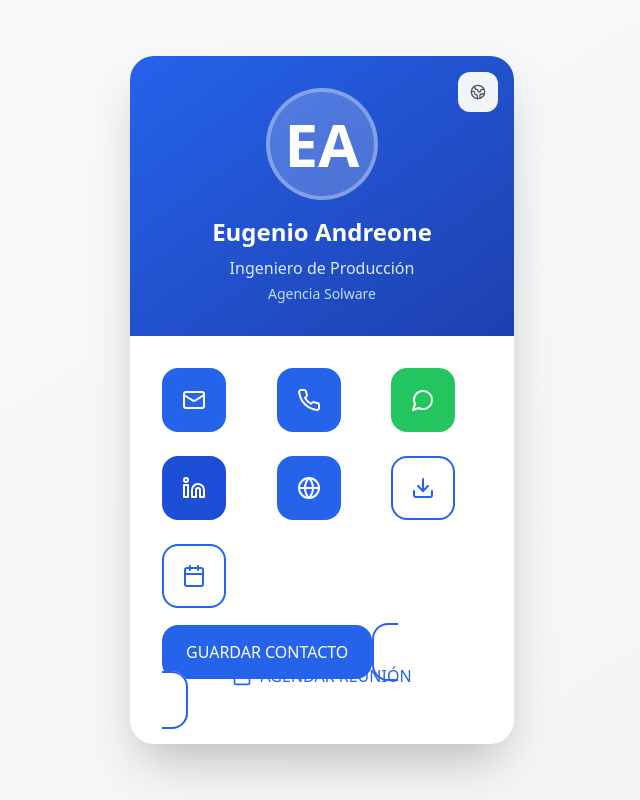
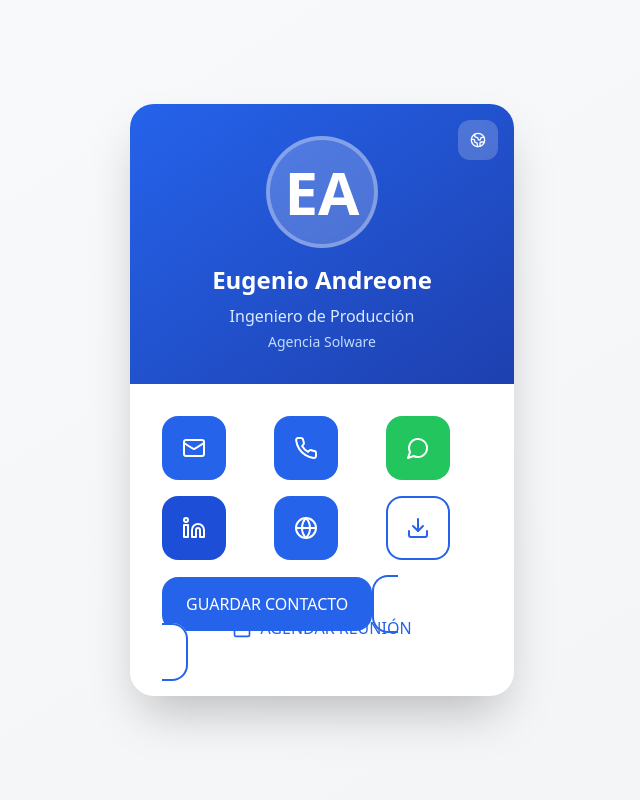
Before and after one commit to Solware-Agency/ID_card_eu, a React (Vite) app: page /id/eugenio-andreone in a window 1280 px wide. Shown: the whole page, without its empty margins (318-958 px from the left). Built offline with nearby package versions, Linux system fonts and the light colour scheme.

Commit message:
Add action buttons below icon grid

```diff
--- a/src/components/ContactCard.tsx
+++ b/src/components/ContactCard.tsx
@@ -60,7 +60,7 @@ const ContactCard: React.FC = () => {
       secondary: "bg-white border-2 border-blue-600 text-blue-600 hover:bg-blue-50",
       success: "bg-green-500 hover:bg-green-600 text-white",
       social: "bg-blue-700 hover:bg-blue-800 text-white",
-      language: "bg-gray-100 hover:bg-gray-200 text-gray-600 border-0 !w-10 !h-10 !rounded-xl"
+      language: "bg-white bg-opacity-20 backdrop-blur-sm text-white hover:bg-opacity-30 border-0 !w-10 !h-10 !rounded-xl"
     };
 
     const combinedClasses = `${baseClasses} ${variantClasses[variant]} ${className}`;
@@ -128,6 +128,53 @@ const ContactCard: React.FC = () => {
     );
   };
 
+  // Filter available contact options
+  const contactOptions = [
+    {
+      icon: <Mail size={24} />,
+      href: `mailto:${employee.email}`,
+      action: 'click_email',
+      variant: 'primary' as const
+    },
+    {
+      icon: <Phone size={24} />,
+      href: `tel:${formatPhoneForCall(employee.phone)}`,
+      action: 'click_call',
+      variant: 'primary' as const
+    },
+    {
+      icon: <MessageCircle size={24} />,
+      href: `https://wa.me/${employee.whatsapp}`,
+      target: '_blank',
+      rel: 'noopener noreferrer',
+      action: 'click_whatsapp',
+      variant: 'success' as const
+    },
+    ...(employee.linkedin ? [{
+      icon: <Linkedin size={24} />,
+      href: `https://linkedin.com/in/${employee.linkedin}`,
+      target: '_blank',
+      rel: 'noopener noreferrer',
+      action: 'click_social',
+      variant: 'social' as const
+    }] : []),
+    ...(employee.website ? [{
+      icon: <Globe size={24} />,
+      href: `https://${employee.website}`,
+      target: '_blank',
+      rel: 'noopener noreferrer',
+      action: 'click_social',
+      variant: 'primary' as const
+    }] : []),
+    {
+      icon: <Download size={24} />,
+      href: `/vcf/${employee.slug}.vcf`,
+      download: true,
+      action: 'click_save_contact',
+      variant: 'secondary' as const
+    }
+  ];
+
   return (
     <div className="min-h-screen bg-gradient-to-br from-gray-50 to-gray-100 flex items-center justify-center p-4">
       <div className="max-w-sm w-full">
@@ -163,79 +210,22 @@ const ContactCard: React.FC = () => {
             </p>
           </div>
 
-          {/* Contact actions */}
+          {/* Contact section */}
           <div className="p-8">
-            <div className="grid grid-cols-3 gap-6 mb-8">
-              {/* Email */}
-              <IconButton
-                icon={<Mail size={24} />}
-                href={`mailto:${employee.email}`}
-                onClick={() => handleAction('click_email')}
-                variant="primary"
-              />
-
-              {/* Phone */}
-              <IconButton
-                icon={<Phone size={24} />}
-                href={`tel:${formatPhoneForCall(employee.phone)}`}
-                onClick={() => handleAction('click_call')}
-                variant="primary"
-              />
-
-              {/* WhatsApp */}
-              <IconButton
-                icon={<MessageCircle size={24} />}
-                href={`https://wa.me/${employee.whatsapp}`}
-                target="_blank"
-                rel="noopener noreferrer"
-                onClick={() => handleAction('click_whatsapp')}
-                variant="success"
-              />
-
-              {/* LinkedIn */}
-              {employee.linkedin && (
+            {/* Icon grid */}
+            <div className="grid grid-cols-3 gap-4 mb-8">
+              {contactOptions.map((option, index) => (
                 <IconButton
-                  icon={<Linkedin size={24} />}
-                  href={`https://linkedin.com/in/${employee.linkedin}`}
-                  target="_blank"
-                  rel="noopener noreferrer"
-                  onClick={() => handleAction('click_social')}
-                  variant="social"
+                  key={index}
+                  icon={option.icon}
+                  href={option.href}
+                  target={option.target}
+                  rel={option.rel}
+                  download={option.download}
+                  onClick={() => handleAction(option.action)}
+                  variant={option.variant}
                 />
-              )}
-
-              {/* Website */}
-              {employee.website && (
-                <IconButton
-                  icon={<Globe size={24} />}
-                  href={`https://${employee.website}`}
-                  target="_blank"
-                  rel="noopener noreferrer"
-                  onClick={() => handleAction('click_social')}
-                  variant="primary"
-                />
-              )}
-
-              {/* Save contact */}
-              <IconButton
-                icon={<Download size={24} />}
-                href={`/vcf/${employee.slug}.vcf`}
-                download
-                onClick={() => handleAction('click_save_contact')}
-                variant="secondary"
-              />
-
-              {/* Schedule meeting - only show if calendly exists */}
-              {employee.calendly && (
-                <IconButton
-                  icon={<Calendar size={24} />}
-                  href={employee.calendly}
-                  target="_blank"
-                  rel="noopener noreferrer"
-                  onClick={() => handleAction('click_agendar')}
-                  variant="secondary"
-                />
-              )}
+              ))}
             </div>
 
             {/* Action buttons */}
```
